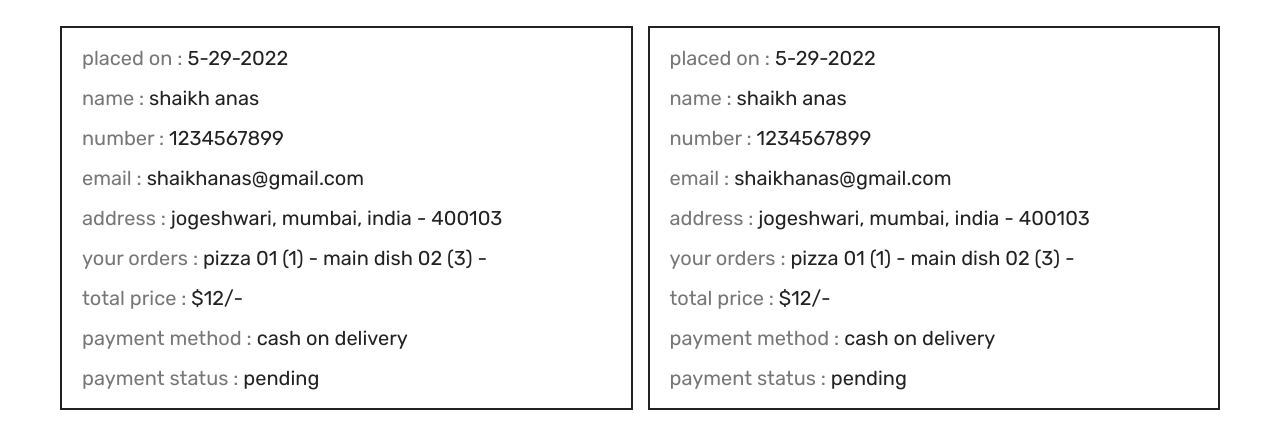
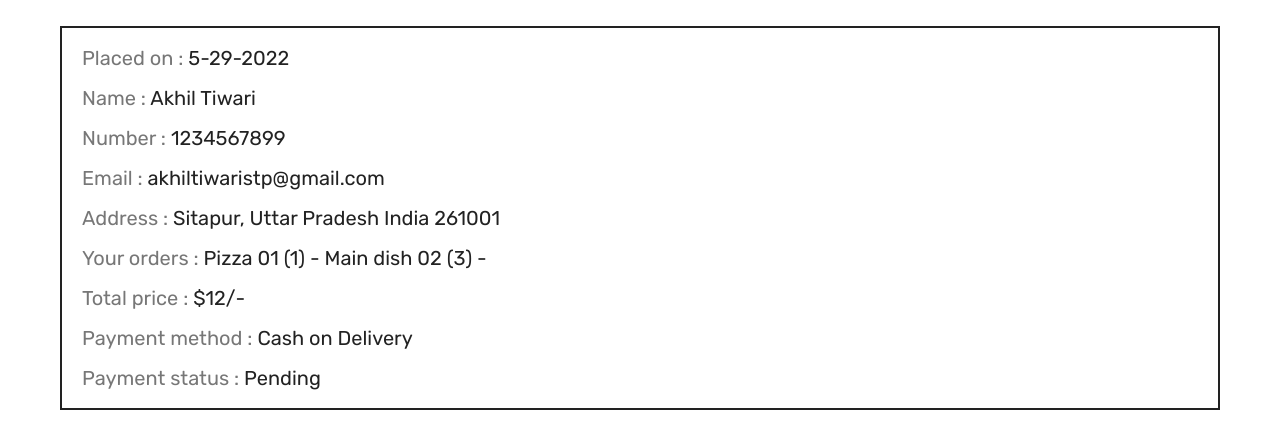
Before and after one commit to akhilTiwari03/Too-Yum-Website, a plain HTML site: page orders.html in a window 1280 px wide. Shown: the part 342-789 px from the top of the page. Drawn offline with Linux system fonts and the light colour scheme.

Commit message:
Fourth Commit

```diff
--- a/orders.html
+++ b/orders.html
@@ -61,27 +61,15 @@
    <div class="box-container">
 
       <div class="box">
-         <p> placed on : <span>5-29-2022</span> </p>
-         <p> name : <span>shaikh anas</span> </p>
-         <p> number : <span>1234567899</span> </p>
-         <p> email : <span>shaikhanas@gmail.com</span> </p>
-         <p> address : <span>jogeshwari, mumbai, india - 400103</span> </p>
-         <p> your orders : <span>pizza 01 (1) - main dish 02 (3) -</span> </p>
-         <p> total price : <span>$12/-</span> </p>
-         <p> payment method : <span>cash on delivery</span> </p>
-         <p> payment status : <span>pending</span> </p>
-      </div>
-
-      <div class="box">
-         <p> placed on : <span>5-29-2022</span> </p>
-         <p> name : <span>shaikh anas</span> </p>
-         <p> number : <span>1234567899</span> </p>
-         <p> email : <span>shaikhanas@gmail.com</span> </p>
-         <p> address : <span>jogeshwari, mumbai, india - 400103</span> </p>
-         <p> your orders : <span>pizza 01 (1) - main dish 02 (3) -</span> </p>
-         <p> total price : <span>$12/-</span> </p>
-         <p> payment method : <span>cash on delivery</span> </p>
-         <p> payment status : <span>pending</span> </p>
+         <p> Placed on : <span>5-29-2022</span> </p>
+         <p> Name : <span>Akhil Tiwari</span> </p>
+         <p> Number : <span>1234567899</span> </p>
+         <p> Email : <span>akhiltiwaristp@gmail.com</span> </p>
+         <p> Address : <span>Sitapur, Uttar Pradesh India 261001</span> </p>
+         <p> Your orders : <span>Pizza 01 (1) - Main dish 02 (3) -</span> </p>
+         <p> Total price : <span>$12/-</span> </p>
+         <p> Payment method : <span>Cash on Delivery</span> </p>
+         <p> Payment status : <span>Pending</span> </p>
       </div>
 
    </div>
```
